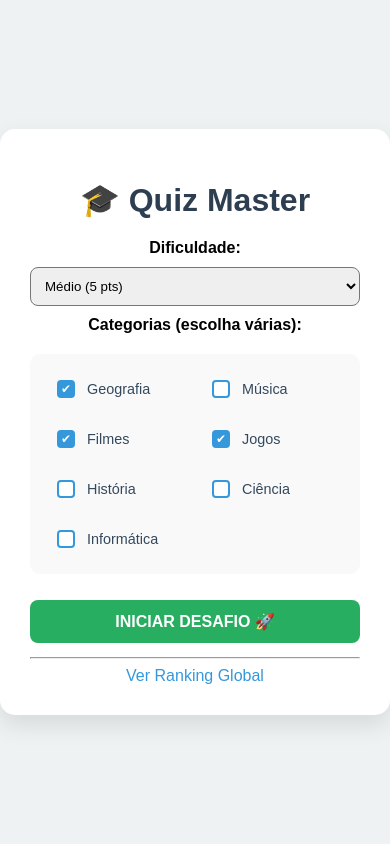
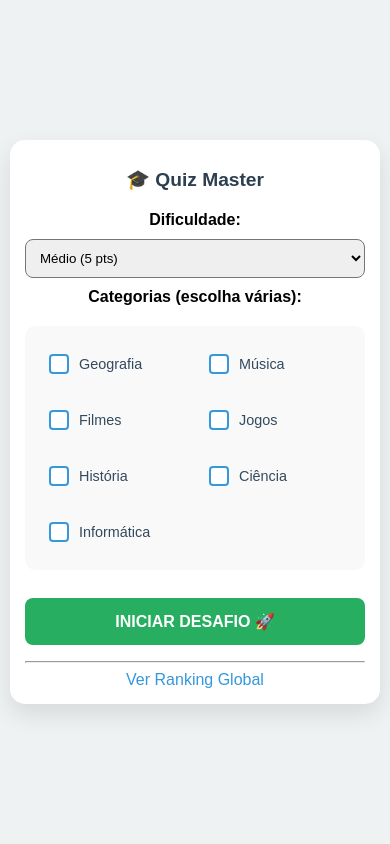
Before and after one commit to JvictorMarcon/Quiz_Senai, a Flask app: page / in a window 390 px wide. Run offline with Flask 3, Linux system fonts and the light colour scheme.

Commit message:
Update style.css

```diff
--- a/static/style.css
+++ b/static/style.css
@@ -7,24 +7,31 @@ body {
     align-items: center;
     min-height: 100vh;
     margin: 0;
+    padding: 10px; /* Evita que o container encoste nas bordas do celular */
+    box-sizing: border-box;
 }
 
 .container {
     background: white;
-    padding: 30px;
+    padding: 20px; /* Reduzido para ganhar espaço em telas pequenas */
     border-radius: 15px;
     box-shadow: 0 10px 25px rgba(0,0,0,0.1);
-    width: 90%;
+    width: 100%; /* Ocupa a largura disponível */
     max-width: 500px;
     text-align: center;
+    box-sizing: border-box;
 }
 
-h1 { color: #2c3e50; margin-bottom: 20px; }
+h1 {
+    color: #2c3e50;
+    margin-bottom: 20px;
+    font-size: 1.5rem; /* Ajuste para não quebrar em 3 linhas no mobile */
+}
 
-/* Grid de Categorias e Checkboxes Estilizadas */
+/* Grid de Categorias - O PONTO CHAVE */
 .category-grid {
     display: grid;
-    grid-template-columns: 1fr 1fr;
+    grid-template-columns: 1fr 1fr; /* Padrão: 2 colunas */
     text-align: left;
     gap: 10px;
     margin: 20px 0;
@@ -36,84 +43,77 @@ h1 { color: #2c3e50; margin-bottom: 20px; }
 .category-item {
     display: flex;
     align-items: center;
-    font-size: 0.95rem;
-    padding: 8px;
+    font-size: 0.9rem; /* Levemente menor para mobile */
+    padding: 10px 5px; /* Aumentado o "touch target" para facilitar o clique */
     border-radius: 8px;
     transition: background 0.2s;
     cursor: pointer;
     color: #34495e;
 }
 
-.category-item:hover { background: #f0f7ff; }
-
 /* Esconde a checkbox original e cria a nova */
 .category-item input[type="checkbox"] {
     appearance: none;
     -webkit-appearance: none;
-    height: 18px;
-    width: 18px;
+    height: 20px; /* Um pouco maior para facilitar o toque */
+    width: 20px;
     background-color: #fff;
     border: 2px solid #3498db;
     border-radius: 4px;
-    cursor: pointer;
-    margin-right: 12px;
+    flex-shrink: 0; /* Impede a checkbox de amassar se o texto for longo */
+    margin-right: 10px;
     display: flex;
     align-items: center;
     justify-content: center;
     transition: 0.3s;
 }
 
-.category-item input[type="checkbox"]:checked {
-    background-color: #3498db;
-}
-
-.category-item input[type="checkbox"]:checked:after {
-    content: "✔";
-    color: white;
-    font-size: 12px;
-}
-
 /* Interface do Jogo */
-.timer-box { font-size: 2.5rem; color: #e74c3c; font-weight: bold; }
-.score-box { font-size: 1.2rem; color: #7f8c8d; margin-bottom: 10px; }
-.skip-count { color: #f39c12; font-weight: bold; font-size: 0.9rem; }
-
-#feedback { font-weight: bold; height: 30px; margin: 10px 0; font-size: 1.1rem; }
-.acertou { color: #27ae60; animation: shake 0.3s; }
-.errou { color: #e74c3c; }
+.timer-box { font-size: 2rem; color: #e74c3c; font-weight: bold; }
+.score-box { font-size: 1rem; color: #7f8c8d; margin-bottom: 10px; }
 
 button {
     background: #3498db;
     color: white;
     border: none;
-    padding: 12px;
+    padding: 14px; /* Mais alto para facilitar o toque (Mobile Friendly) */
     border-radius: 8px;
     cursor: pointer;
     width: 100%;
-    margin: 6px 0;
+    margin: 8px 0;
     font-size: 1rem;
     transition: 0.2s;
+    touch-action: manipulation; /* Melhora a resposta ao toque */
 }
-
-button:hover { background: #2980b9; transform: translateY(-1px); }
-
-.option-btn { background: #f8f9fa; color: #333; border: 2px solid #ddd; }
-.option-btn:hover { border-color: #3498db; background: #fff; }
-
-.skip-btn { background: #f39c12; margin-top: 15px; font-weight: bold; }
-.skip-btn:disabled { background: #ccc; cursor: not-allowed; }
 
 input[type="text"] {
     width: 100%;
-    padding: 12px;
+    padding: 14px;
+    font-size: 16px; /* IMPORTANTE: No iOS, fontes menores que 16px causam zoom automático indesejado */
     margin: 15px 0;
-    border: 1px solid #ddd;
+    border: 2px solid #ddd;
     border-radius: 8px;
     box-sizing: border-box;
 }
 
-@keyframes shake {
-    0% { transform: scale(1); }
-    50% { transform: scale(1.1); }
-    100% { transform: scale(1); }
+/* --- MEDIA QUERIES PARA CELULARES PEQUENOS --- */
+
+@media (max-width: 400px) {
+    .category-grid {
+        grid-template-columns: 1fr; /* Em telas muito pequenas, usa apenas 1 coluna */
+    }
+
+    .container {
+        padding: 15px;
+    }
+
+    h1 {
+        font-size: 1.2rem;
+    }
+
+    .timer-box {
+        font-size: 1.8rem;
+    }
 }
+
+/* Animações e Outros permanecem iguais... */
```
